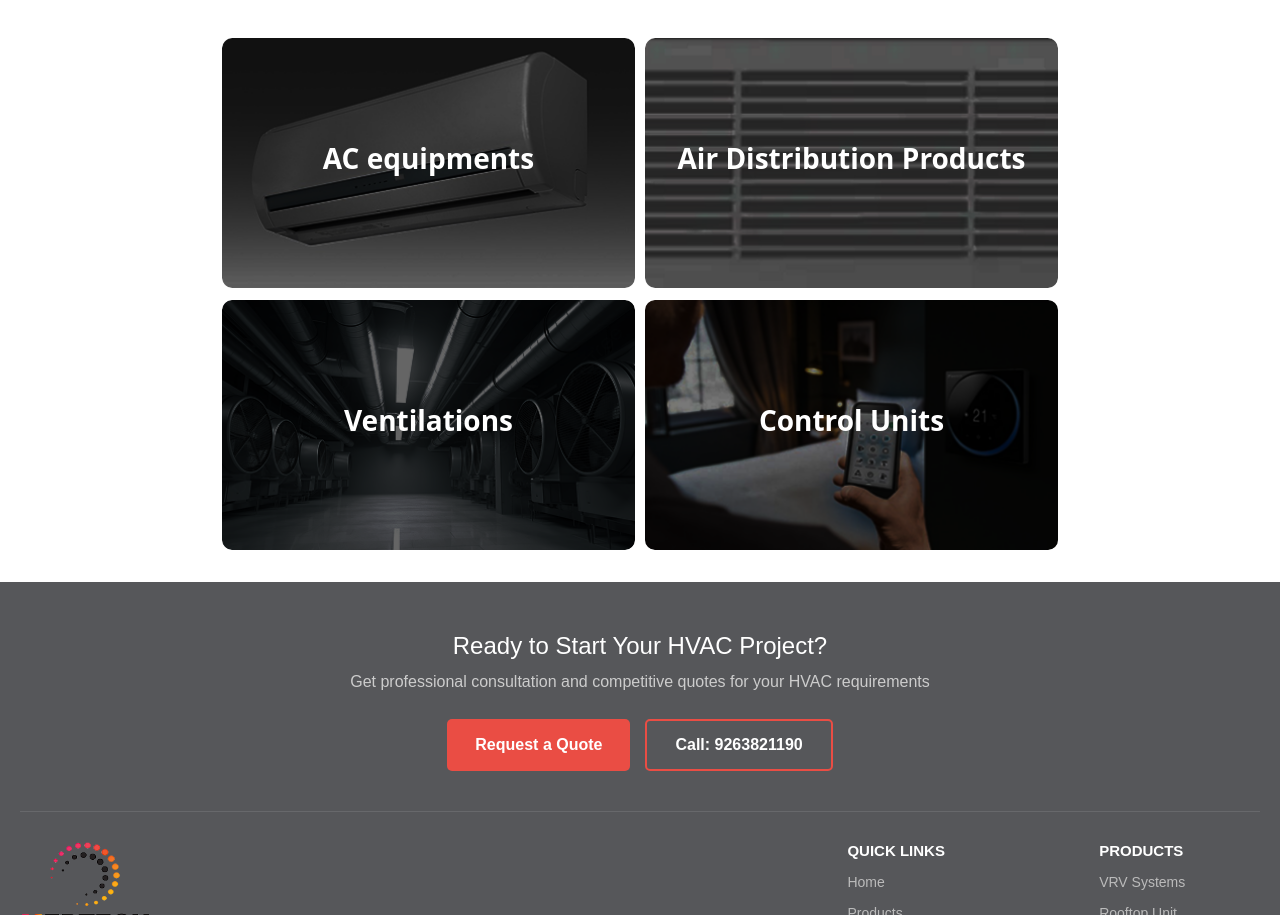
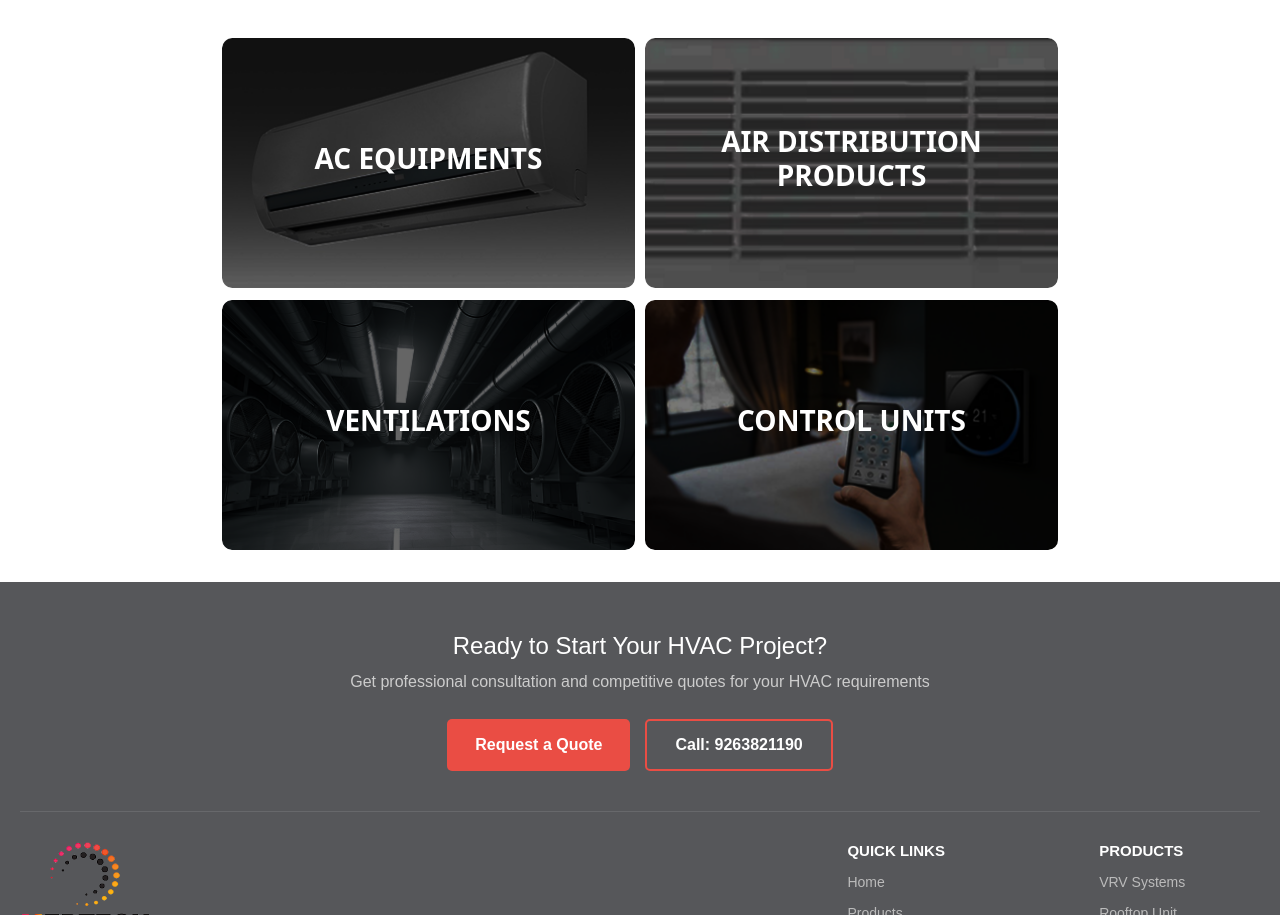
Before and after one commit to meptech308-lgtm/landing-page, an Angular app: page / in a window 1280 px wide. Shown: the part 2171-3086 px from the top of the page. Built offline with nearby package versions, Linux system fonts and the light colour scheme.

Commit message:
client fixes

```diff
--- a/src/app/components/home/home.component.ts
+++ b/src/app/components/home/home.component.ts
@@ -41,22 +41,22 @@ export class HomeComponent {
     {
       id: 1,
       img: '/image1.png',
-      head: 'AC equipments'
+      head: 'AC EQUIPMENTS'
     },
     {
       id: 2,
       img: '/image2.png',
-      head: 'Air Distribution Products'
+      head: 'AIR DISTRIBUTION PRODUCTS'
     },
     {
       id: 1,
       img: '/image3.png',
-      head: 'Ventilations'
+      head: 'VENTILATIONS'
     },
     {
       id: 1,
       img: '/image4.png',
-      head: 'Control Units'
+      head: 'CONTROL UNITS'
     },
   ]
 
```
